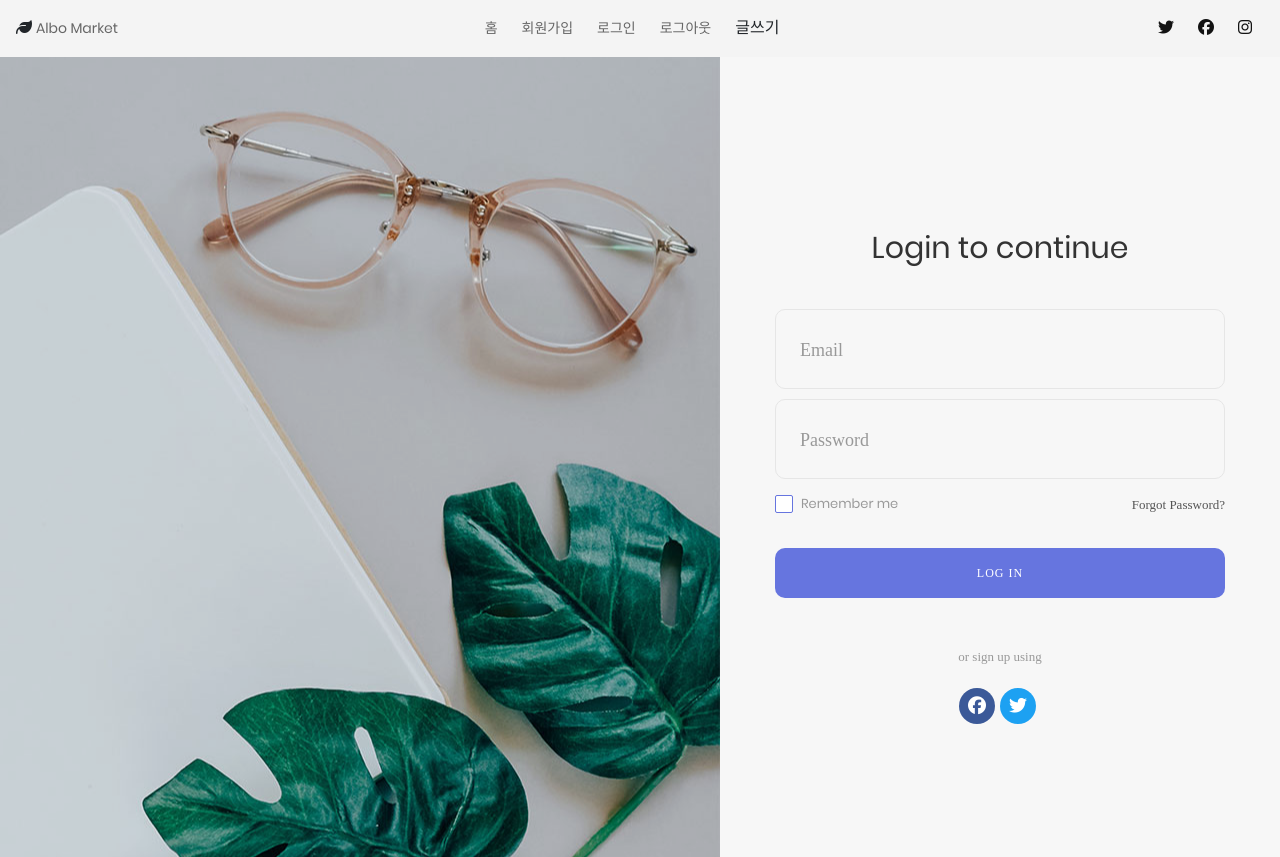
After one commit to hyunji5252/project_albo_new, a Django app: template main/templates/signin.html in a window 1280 px wide. The commit adds this page. Run offline with Django 4.2, Linux system fonts and the light colour scheme; the template is opened without the code that fills it, so the values that code supplies are empty; some libraries are stand-ins or nearby versions; some web fonts are replaced.

Commit message:
login and logout

```diff
--- a/main/templates/navbar.html
+++ b/main/templates/navbar.html
@@ -8,8 +8,8 @@
             <ul class="navbar__menu">
                 <li><a href="{%url 'home' %}">홈</a></li>
                 <li><a href="{%url 'signup' %}">회원가입</a></li>
-                <li>로그인</li>
-                <li>로그아웃</li>
+                <li><a href="{%url 'signin' %}">로그인</a></li>
+                <li><a href="{%url 'logout' %}">로그아웃</a></li>
                 <li>글쓰기</li>
             </ul>
 
--- /dev/null
+++ b/main/templates/signin.html
@@ -0,0 +1,149 @@
+<!DOCTYPE html>
+{% load static %}
+<html lang="ko">
+<head>
+    <meta charset="UTF-8">
+
+
+        <title>Login</title>
+
+ <!-- navbar  -->
+    <link rel="stylesheet" href="{%static 'css/style.css' %}">
+    <link rel="preconnect" href="https://fonts.googleapis.com"><link rel="preconnect" href="https://fonts.gstatic.com" crossorigin><link href="https://fonts.googleapis.com/css2?family=Source+Sans+Pro&display=swap" rel="stylesheet">
+    <script src="https://kit.fontawesome.com/221ae2e8b7.js" crossorigin="anonymous"></script>
+    <script src="{%static 'js/main.js' %}" defer></script>
+ <!-- navbar  -->
+
+ <!-- 로그인화면 -->
+        <meta name="viewport" content="width=device-width, initial-scale=1">
+    <!--===============================================================================================-->
+        <link rel="icon" type="image/png" href="{%static '/img/icons/favicon.ico'%}">
+    <!--===============================================================================================-->
+        <link rel="stylesheet" type="text/css" href="{%static '/vendor/bootstrap/css/bootstrap.min.css'%}">
+    <!--===============================================================================================-->
+        <link rel="stylesheet" type="text/css" href="{%static '/fonts/font-awesome-4.7.0/css/font-awesome.min.css'%}">
+    <!--===============================================================================================-->
+        <link rel="stylesheet" type="text/css" href="{%static '/fonts/Linearicons-Free-v1.0.0/icon-font.min.css'%}">
+    <!--===============================================================================================-->
+        <link rel="stylesheet" type="text/css" href="{%static '/vendor/animate/animate.css'%}">
+    <!--===============================================================================================-->
+        <link rel="stylesheet" type="text/css" href="{%static '/vendor/css-hamburgers/hamburgers.min.css'%}">
+    <!--===============================================================================================-->
+        <link rel="stylesheet" type="text/css" href="{%static '/vendor/animsition/css/animsition.min.css'%}">
+    <!--===============================================================================================-->
+        <link rel="stylesheet" type="text/css" href="{%static '/vendor/select2/select2.min.css'%}">
+    <!--===============================================================================================-->
+        <link rel="stylesheet" type="text/css" href="{%static '/vendor/daterangepicker/daterangepicker.css'%}">
+    <!--===============================================================================================-->
+        <link rel="stylesheet" type="text/css" href="{%static '/css/util_login.css'%}">
+        <link rel="stylesheet" type="text/css" href="{%static '/css/main_login.css'%}">
+    <!--===============================================================================================-->
+
+ <style>
+    .background{
+        width: 1200px;
+        height: 900px;
+        /* background-image: url("{%static 'img/bg-01.jpg' %}"); */
+        background-size: cover;
+        background-position: center;
+        background-repeat: no-repeat;
+    }
+ </style>
+
+</head>
+<body>
+    {% include "navbar.html" %}
+    {% block content %}
+    <div class="limiter">
+		<div class="container-login100">
+			<div class="wrap-login100">
+				<form class="login100-form validate-form" action="signin/login" method="POST">{% csrf_token %}
+					<span class="login100-form-title p-b-43">
+						Login to continue
+					</span>
+
+
+					<div class="wrap-input100 validate-input" data-validate = "Valid email is required: ex@abc.xyz">
+						<input type="email" name='loginEmail' class="input100">
+						<span class="focus-input100"></span>
+						<span class="label-input100">Email</span>
+					</div>
+
+
+					<div class="wrap-input100 validate-input" data-validate="Password is required">
+						<input type="password" name='loginPW' class="input100">
+						<span class="focus-input100"></span>
+						<span class="label-input100">Password</span>
+					</div>
+
+					<div class="flex-sb-m w-full p-t-3 p-b-32">
+						<div class="contact100-form-checkbox">
+							<input class="input-checkbox100" id="ckb1" type="checkbox" name="remember-me">
+							<label class="label-checkbox100" for="ckb1">
+								Remember me
+							</label>
+						</div>
+
+						<div>
+							<a href="#" class="txt1">
+								Forgot Password?
+							</a>
+						</div>
+					</div>
+
+
+					<div class="container-login100-form-btn">
+                        <!-- <input type="submit" class="btn btn-success btn-lg" value="로그인"> -->
+						<input type="submit" button class="login100-form-btn" value="Log in">
+
+						</button>
+					</div>
+
+					<div class="text-center p-t-46 p-b-20">
+						<span class="txt2">
+							or sign up using
+						</span>
+					</div>
+
+					<div class="login100-form-social flex-c-m">
+						<a href="#" class="login100-form-social-item flex-c-m bg1 m-r-5">
+							<i class="fa fa-facebook-f" aria-hidden="true"></i>
+						</a>
+
+						<a href="#" class="login100-form-social-item flex-c-m bg2 m-r-5">
+							<i class="fa fa-twitter" aria-hidden="true"></i>
+						</a>
+					</div>
+				</form>
+
+
+
+				<div class="login100-more" style="background-image: url('static/img/bg-01.jpg');
+                background-repeat: no-repeat;  background-size: cover; " >
+
+			</div>
+		</div>
+	</div>
+
+
+
+<!--===============================================================================================-->
+    <script src="{%static '/vendor/jquery/jquery-3.2.1.min.js'%}"></script>
+<!--===============================================================================================-->
+	<script src="{%static '/vendor/animsition/js/animsition.min.js'%}"></script>
+<!--===============================================================================================-->
+	<script src="{%static '/vendor/bootstrap/js/popper.js'%}"></script>
+	<script src="{%static '/vendor/bootstrap/js/bootstrap.min.js'%}"></script>
+<!--===============================================================================================-->
+	<script src="{%static '/vendor/select2/select2.min.js'%}"></script>
+<!--===============================================================================================-->
+	<script src="{%static '/vendor/daterangepicker/moment.min.js'%}"></script>
+	<script src="{%static '/vendor/daterangepicker/daterangepicker.js'%}"></script>
+<!--===============================================================================================-->
+	<script src="{%static '/vendor/countdowntime/countdowntime.js'%}"></script>
+<!--===============================================================================================-->
+	<script src="{%static '/js/main_login.js'%}"></script>
+
+    {% endblock %}
+</body>
+</html>
--- a/main/urls.py
+++ b/main/urls.py
@@ -7,4 +7,7 @@ urlpatterns = [
     path('', views.home, name='home'),
     path("signup", views.signup, name='signup'),
     path('signup/join', views.join, name= 'join'),
+    path('signin', views.signin, name='signin'),
+    path('signin/login', views.login, name='login'),
+    path('logout', views.logout, name='logout'),
 ]
```
Also changed, not shown: main/views.py (+20 -0 lines).
